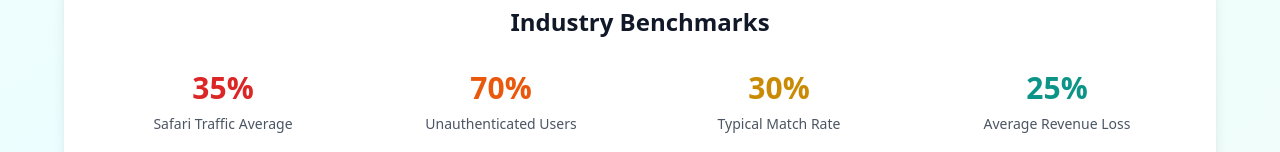
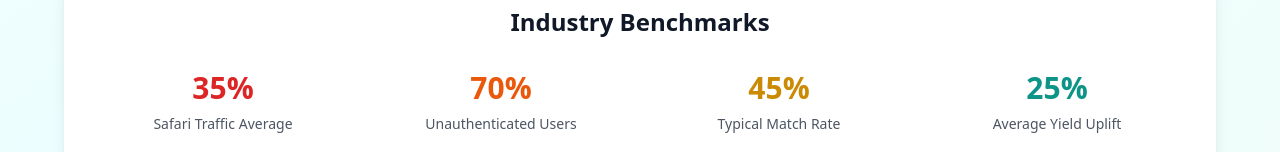
Before and after one commit to krishanraja/adfixus-sales, a React (Vite) app: page / in a window 1280 px wide. Shown: the part 792-944 px from the top of the page. Built offline with nearby package versions, Linux system fonts and the light colour scheme.

Commit message:
Fix: Update home page stats
Update the home page to reflect "25% yield uplift" and a 45% match rate benchmark.

```diff
--- a/src/components/Hero.tsx
+++ b/src/components/Hero.tsx
@@ -1,3 +1,4 @@
+
 import React from 'react';
 import { Button } from '@/components/ui/button';
 import { Card, CardContent } from '@/components/ui/card';
@@ -89,12 +90,12 @@ export const Hero: React.FC<HeroProps> = ({ onStartQuiz }) => {
             <div className="text-gray-600 text-sm">Unauthenticated Users</div>
           </div>
           <div className="text-center">
-            <div className="text-3xl font-bold text-yellow-600 mb-2">30%</div>
+            <div className="text-3xl font-bold text-yellow-600 mb-2">45%</div>
             <div className="text-gray-600 text-sm">Typical Match Rate</div>
           </div>
           <div className="text-center">
             <div className="text-3xl font-bold text-teal-600 mb-2">25%</div>
-            <div className="text-gray-600 text-sm">Average Revenue Loss</div>
+            <div className="text-gray-600 text-sm">Average Yield Uplift</div>
           </div>
         </div>
       </div>
```
